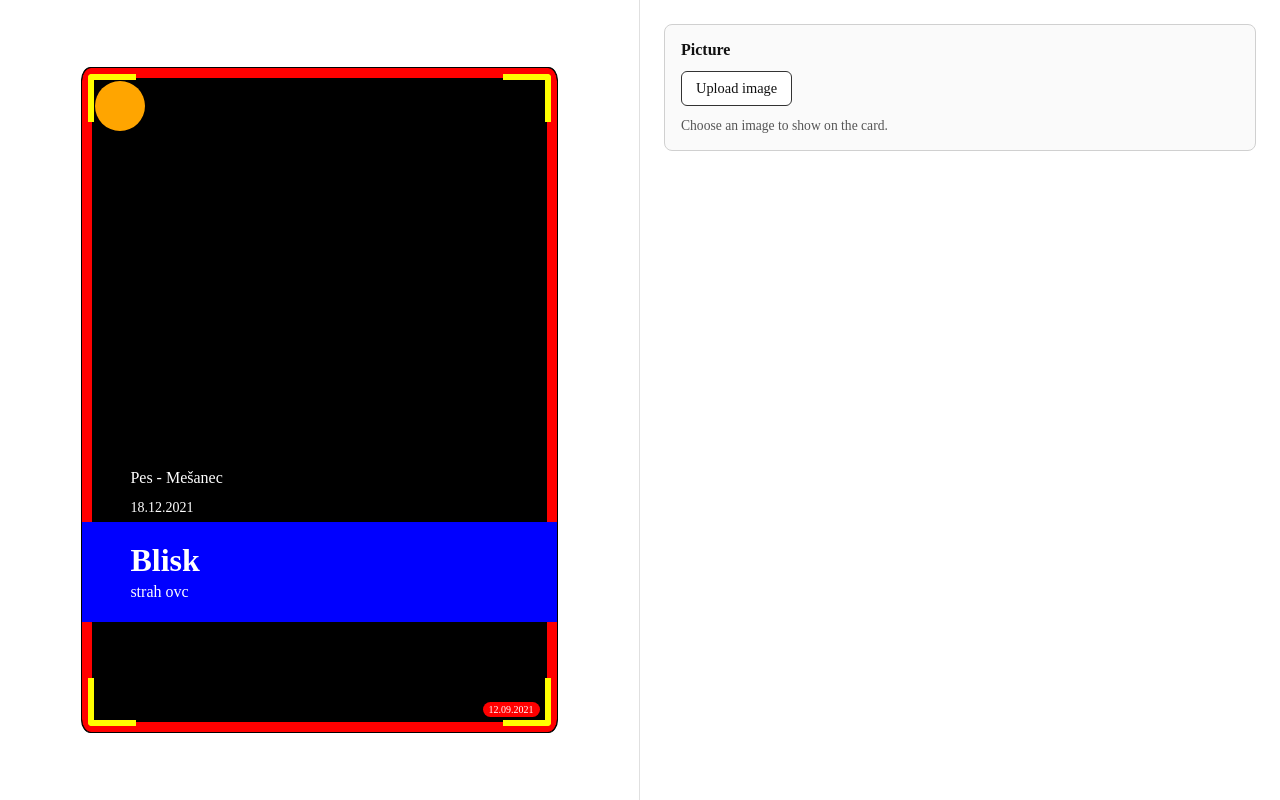
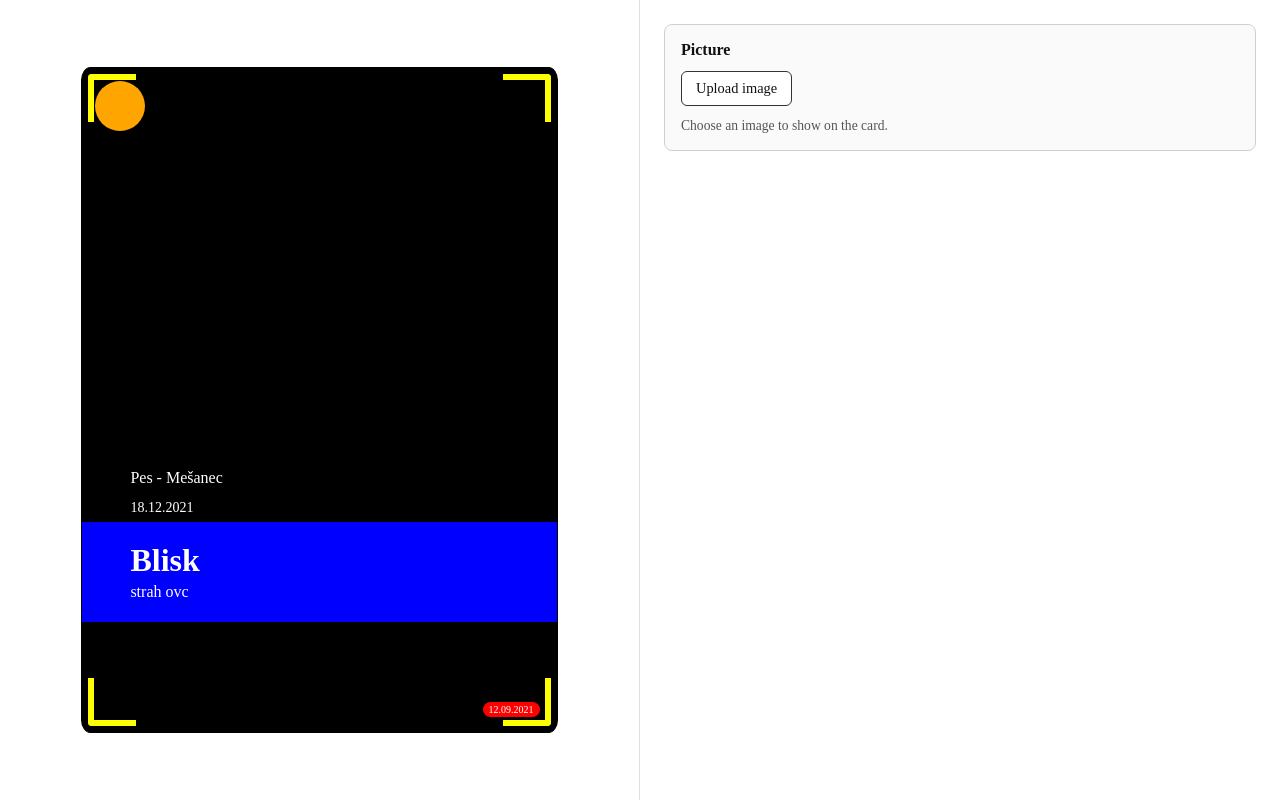
Before and after one commit to zprima/cardcreator, a React (Vite) app: page / in a window 1280 px wide. Built offline with nearby package versions, Linux system fonts and the light colour scheme.

Commit message:
full art

```diff
--- a/src/components/Card.css
+++ b/src/components/Card.css
@@ -67,6 +67,7 @@
   position: relative;
 }
 
+/* Full-art: image bleeds edge-to-edge; overlays keep their positions */
 .card__art {
   position: absolute;
   inset: 0;
@@ -74,15 +75,15 @@
   align-items: center;
   justify-content: center;
   box-sizing: border-box;
-  border: 10px solid red;
-  border-radius: 2%;
   overflow: hidden;
+  z-index: 0;
 }
 
 .card__image {
   width: 100%;
   height: 100%;
   object-fit: cover;
+  object-position: center;
   display: block;
 }
 
```
